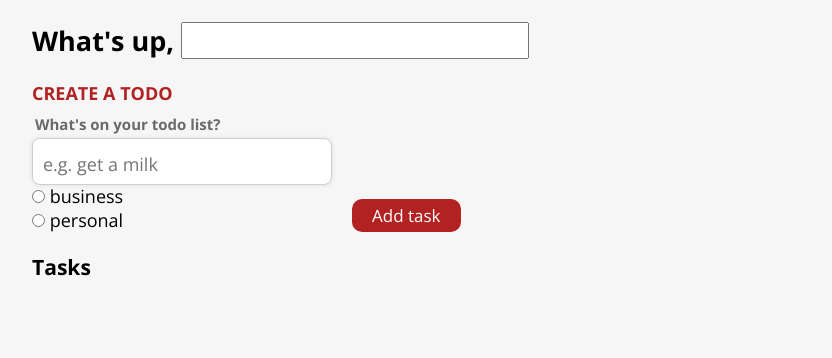
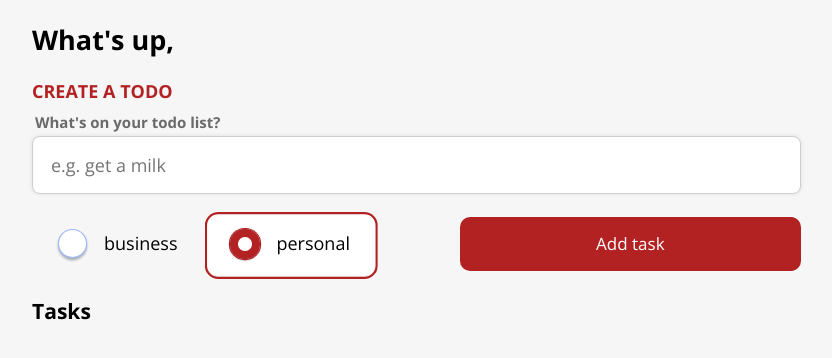
Before and after one commit to nurkyzmamatnazar/neobis-front-todoList, a plain HTML site: page index.html in a window 1280 px wide. Shown: the whole page, without its empty margins (223-1055 px from the left). Drawn offline with nearby package versions, Linux system fonts and the light colour scheme.

Commit message:
Добавила стили для чекбокса. Сделала удаление и выполнение задачи.

```diff
--- a/index.html
+++ b/index.html
@@ -15,7 +15,7 @@
 
   <div class="container">
     <h2>What's up,
-      <input type="text" id="username">
+      <input class="username" type="text" id="username">
     </h2>
 
     <div class="todoList__title">Create a todo</div>
@@ -23,25 +23,44 @@
         <div class="form__input-block">
           <label class="form__label">What's on your todo list?</label>
           <input class="form__input" type="text" name="taskText" placeholder="e.g. get a milk" id="taskInput">
-        <label >
-          <input type="radio" name="category" id="business" value="business">
-          business
-        </label>
-        <label >
-          <input type="radio" name="category" id="personal" value="personal">
-          personal
-        </label>
         </div>
 
-      <button type="submit" class="form__button" id="buttonAdd">Add task</button>
+        <div class="form__adding">
+          <div class="form__checkbox-block">
+            <label class="form__checkbox-label">
+              <input
+              class="form__checkbox-input"
+              type="radio"
+              name="category"
+              id="business"
+              value="business"
+              checked
+              >
+              <span class="form__checkbox_category">business</span>
+            </label>
+            <label class="form__checkbox-label">
+              <input
+              class="form__checkbox-input"
+              type="radio"
+              name="category"
+              id="personal"
+              value="personal"
+              checked
+              >
+              <span class="form__checkbox_category">personal</span>
+            </label>
+            <div class="selection"></div>
+          </div>
+
+          <button class="form__button" type="submit" id="buttonAdd">Add task</button>
+        </div>
       </form>
     </div>
 
   <div class="container">
     <h3>Tasks</h3>
     <div class="list">
-      <div class="list__item todoList-ul">
-        <div class="list__text">go to school</div>
+      <div class="list__item">
       </div>
     </div>
   </div>
--- /dev/null
+++ b/scss/partials/_checkbox.scss
@@ -0,0 +1,110 @@
+:root {
+	--hue: 223;
+	--trans-dur: 0.3s;
+	--trans-timing: cubic-bezier(0.65,0,0.35,1);
+}
+
+.form__checkbox-block {
+  display: flex;
+  flex-direction: row;
+	max-width: 20em;
+	position: relative;
+	width: calc(100% - 3em);
+}
+
+.form__checkbox-label,
+input[type="radio"] {
+	cursor: pointer;
+	-webkit-tap-highlight-color: transparent;
+}
+.form__checkbox-label {
+	background-color: hsla(0,0%,100%,0);
+	border-radius: 0.75em;
+	display: flex;
+	align-items: center;
+  padding: 1em 1.5em;
+	transition: background-color var(--trans-dur);
+}
+input[type="radio"] {
+	background-color: #fff;
+	border-radius: 50%;
+	box-shadow:
+		0 0 0 0.0625em hsl(var(--hue),90%,80%),
+		0 0.125em 0.125em 0.0625em hsla(var(--hue),90%,10%,0.3);
+	flex-shrink: 0;
+	margin-inline-end: 1em;
+	outline: transparent;
+	position: relative;
+	width: 1.5em;
+	height: 1.5em;
+	transition:
+		background-color var(--trans-dur),
+		box-shadow var(--trans-dur);
+	-webkit-appearance: none;
+	appearance: none;
+}
+input[type="radio"]:before,
+input[type="radio"]:after {
+	border-radius: 50%;
+	content: "";
+	display: block;
+	position: absolute;
+	transform: scale(0);
+	transition: transform var(--trans-dur) var(--trans-timing);
+}
+input[type="radio"]:before {
+	box-shadow:
+		0 0 0 0.5em #b22222 inset,
+		0 0 0 0.0625em #b22222;
+	top: -0.0625em;
+	left: -0.0625em;
+	width: calc(100% + 0.125em);
+	height: calc(100% + 0.125em);
+}
+input[type="radio"]:after {
+	background-color: #fff;
+	top: 25%;
+	left: 25%;
+	width: 50%;
+	height: 50%;
+}
+input[type="radio"]:checked:before,
+input[type="radio"]:checked:after {
+	transform: scale(1);
+}
+.form__checkbox-label:has(input[type="radio"]:checked),
+.form__checkbox-label:has(input[type="radio"]:not(:checked)):hover {
+	background-color: #fff;
+}
+.selection {
+	border-radius: 0.75em;
+	box-shadow: 0 0 0 0.125em #b22222 inset;
+	display: none;
+	pointer-events: none;
+	position: absolute;
+	top: 0;
+	left: 0;
+	width: 48%;
+	height: 3.7em;
+	transition: transform var(--trans-dur) var(--trans-timing);
+}
+.form__checkbox-label:has(input[type="radio"]:checked)  ~ .selection {
+	animation: fade-in var(--trans-dur) var(--trans-timing);
+	display: inherit;
+}
+.form__checkbox-label:nth-of-type(2):has(input[type="radio"]:checked) ~ .selection {
+	transform: translateX(100%);
+}
+
+.form__checkbox_category {
+	white-space: nowrap;
+	overflow: hidden;
+	text-overflow: ellipsis;
+}
+
+
+/* Animations */
+@keyframes fade-in {
+	from { opacity: 0; }
+	to { opacity: 1; }
+}
--- a/scss/partials/_form.scss
+++ b/scss/partials/_form.scss
@@ -1,6 +1,7 @@
 .form {
   display: flex;
-  align-items: flex-end;
+  flex-direction: column;
+  align-items: flex-start;
   &__input-block {
     display: flex;
     flex-direction: column;
@@ -13,12 +14,13 @@
     margin-bottom: 3px;
   }
   &__input {
-      width: 300px;
-      padding: 15px 0 10px 10px;
+      width: 42.7em;
+      padding: 1em 0 1em 1em;
       border: 1px solid #cecece;
       background: #fff;
       border-radius: 8px;
       margin-right: 20px;
+      margin-bottom: 1em;
       box-shadow: 0 0 2px 2px #ececec;
       &:hover {
         border: 1px solid #8B0000;
@@ -26,12 +28,18 @@
         transition: 0.3s;
       }
   }
+  &__adding {
+    width: 42.7em;
+    display: flex;
+    align-items: center;
+    justify-content: space-between;
+  }
   &__button {
     border: none;
     color: #fff;
     background: #B22222;
     border-radius: 10px;
-    padding: 7px 20px;
+    padding: 1em 8em;
     font-size: 17px;
     &:hover {
       background: #8B0000;
--- a/scss/partials/_global.scss
+++ b/scss/partials/_global.scss
@@ -25,6 +25,12 @@ body {
   clear: both;
 }
 
+.username {
+  border: none;
+  background: none;
+  font-weight: 600;
+}
+
 .todoList__title {
   color: #B22222;
   text-transform: uppercase;
--- a/scss/partials/_list.scss
+++ b/scss/partials/_list.scss
@@ -1,5 +1,4 @@
 .list {
-  list-style: none;
   &__item {
     display: flex;
     justify-content: space-between;
@@ -12,6 +11,10 @@
   &__text {
     margin-left: 0.7rem;
     border: none;
+    &:active, :hover, :focus {
+      outline: 0;
+      outline-offset: 0;
+    }
   }
   &__btn {
     font-size: 1rem;
--- a/scss/style.scss
+++ b/scss/style.scss
@@ -1,3 +1,4 @@
 @import 'partials/global';
 @import 'partials/form';
+@import 'partials/checkbox';
 @import 'partials/list';
--- a/todoList.js
+++ b/todoList.js
@@ -67,6 +67,7 @@ const showTasks = () => {
     listText.classList.add('list__text');
     listText.type = 'text';
     listText.value = `${task.taskText}`;
+    listText.setAttribute('readonly', 'readonly');
 
     const btns = document.createElement('div');
     btns.classList.add('list__btns');
@@ -102,6 +103,30 @@ const showTasks = () => {
       showTasks();
     });
 
+    editBtn.addEventListener('click', () => {
+      const listText = document.querySelector('.list__text');
+      listText.removeAttribute('readonly');
+      listText.focus();
+
+      const saveBtn = document.createElement('button');
+      saveBtn.classList.add('list__btn', 'list__btn_delete');
+      saveBtn.innerText = 'Save';
+
+      btns.prepend(saveBtn);
+
+      listText.addEventListener('', (e) => {
+        listText.setAttribute('readonly', 'readonly');
+
+        saveBtn.addEventListener('click', () => {
+          task.taskText = e.target.value;
+          console.log(listText.value);
+
+          localStorage.setItem('tasks', JSON.stringify(tasks));
+          showTasks();
+        });
+
+      })
+    });
 
     delBtn.addEventListener('click', () => {
       tasks = tasks.filter(t => t != task);
```
Also changed, not shown: css/style.css, 1 other file. Lines whose indentation alone changed are shown as unchanged.
